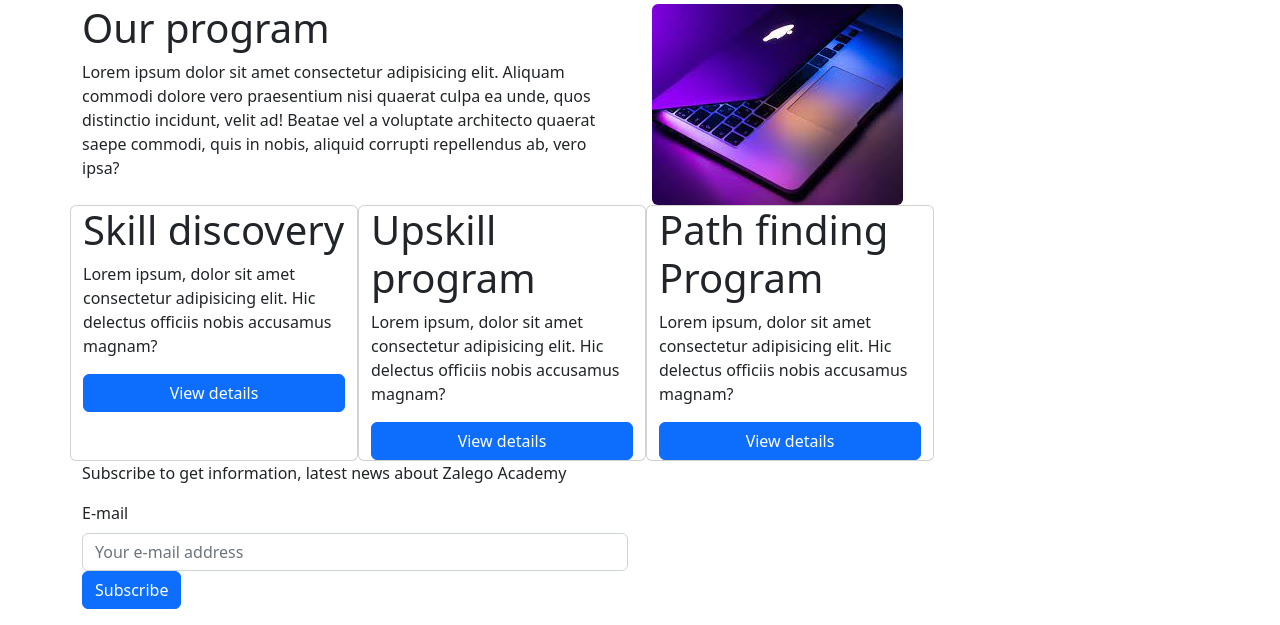
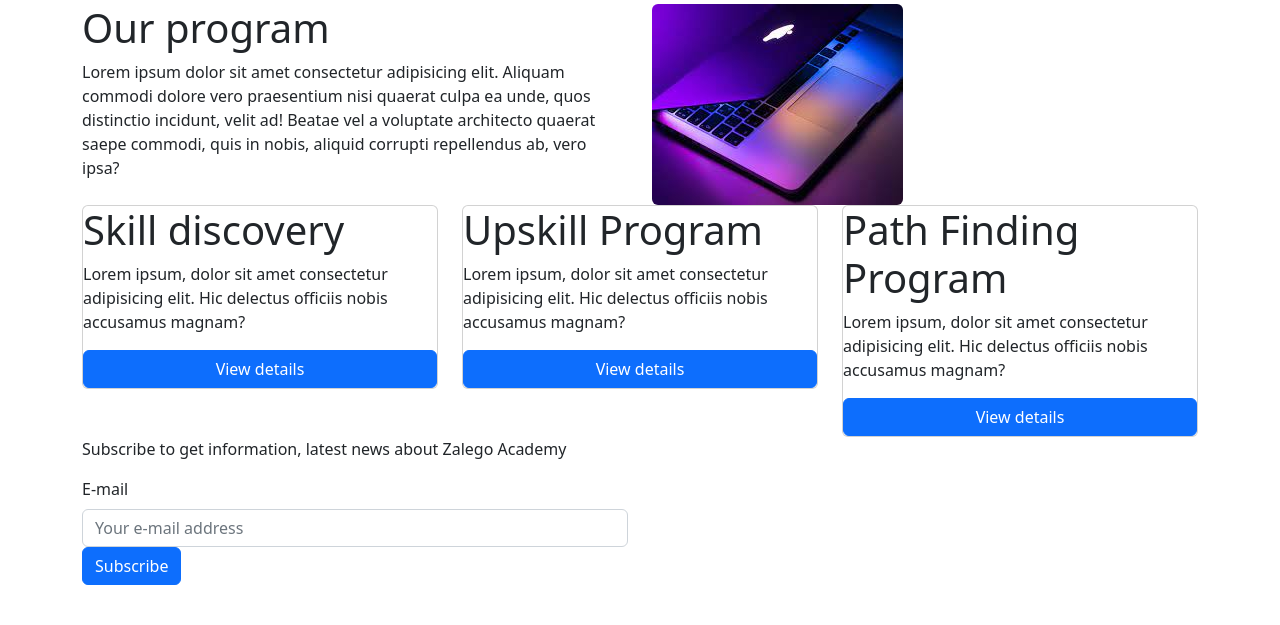
Before and after one commit to kungunathan/assignment-004-php-database, a PHP site: page /aboutus.php in a window 1280 px wide. Shown: the part 236-861 px from the top of the page. After the commit the page ends 821 px from the top, so only its background shows below. Run offline with PHP 8.4, Linux system fonts and the light colour scheme.

Commit message:
first commit

```diff
--- a/aboutus.php
+++ b/aboutus.php
@@ -1,8 +1,9 @@
 <?php
+    //1/ database connection
     $server = "localhost";
     $username ="root";
     $password = "";
-    $database = "zalego";
+    $database = "web2";
 
     $conn = mysqli_connect($server,$username,$password,$database);
 
@@ -11,7 +12,7 @@
         $email = $_POST['email'];
 
         $insertData = mysqli_query($conn, "INSERT INTO
-        subscriber(email)
+        subscribers(email)
         VALUES('$email')");
          if($insertData){
             echo "Data submitted successfully";
@@ -85,22 +86,27 @@
             </div>
         </div>
         <div class="row">
-            <div class="card" style="width: 18rem;">
+           <div class="col-lg-4">
+             <div class="card" style="width: 18rem 18px;">
                  <h1>Skill discovery</h1>
                  <p>
                     Lorem ipsum, dolor sit amet consectetur adipisicing elit. Hic delectus officiis nobis accusamus magnam?
                  </p>
                  <button class="btn btn-primary">View details</button>
              </div>
-            <div class="card" style="width: 18rem;">
-                <h1>Upskill program</h1>
+           </div>
+           <div class="col-lg-4">
+             <div class="card" style="width: 18rem 18px;">
+                 <h1>Upskill Program</h1>
                  <p>
                     Lorem ipsum, dolor sit amet consectetur adipisicing elit. Hic delectus officiis nobis accusamus magnam?
                  </p>
                  <button class="btn btn-primary">View details</button>
              </div>
-            <div class="card" style="width: 18rem;">
-                <h1>Path finding Program</h1>
+           </div>
+           <div class="col-lg-4">
+             <div class="card" style="width: 18rem 18px;">
+                 <h1>Path Finding Program</h1>
                  <p>
                     Lorem ipsum, dolor sit amet consectetur adipisicing elit. Hic delectus officiis nobis accusamus magnam?
                  </p>
```
Lines whose indentation alone changed are shown as unchanged.
